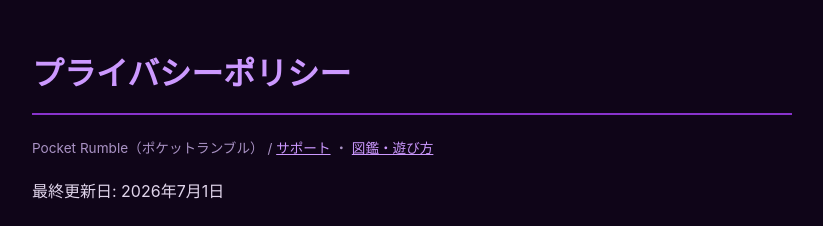
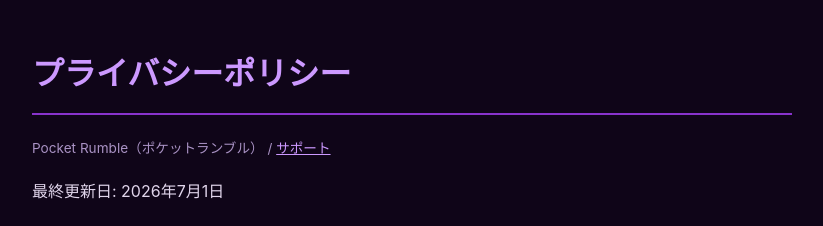
Before and after one commit to Appoolfactory/pocketrumble-support, a plain HTML site: page privacy.html in a window 1280 px wide. Shown: the top 226 px of the page, without its empty margins (228-1051 px from the left). Drawn offline with Linux system fonts and the light colour scheme.

Commit message:
Remove encyclopedia link

```diff
--- a/privacy.html
+++ b/privacy.html
@@ -18,7 +18,7 @@ hr { border: none; border-top: 1px solid #2a1840; margin: 40px 0 16px; }
 </head>
 <body>
 <h1>プライバシーポリシー</h1>
-<p class="lang">Pocket Rumble（ポケットランブル） / <a href="support.html">サポート</a> ・ <a href="encyclopedia.html">図鑑・遊び方</a></p>
+<p class="lang">Pocket Rumble（ポケットランブル） / <a href="support.html">サポート</a></p>
 <p>最終更新日: 2026年7月1日</p>
 
 <h2>1. はじめに</h2>
```
